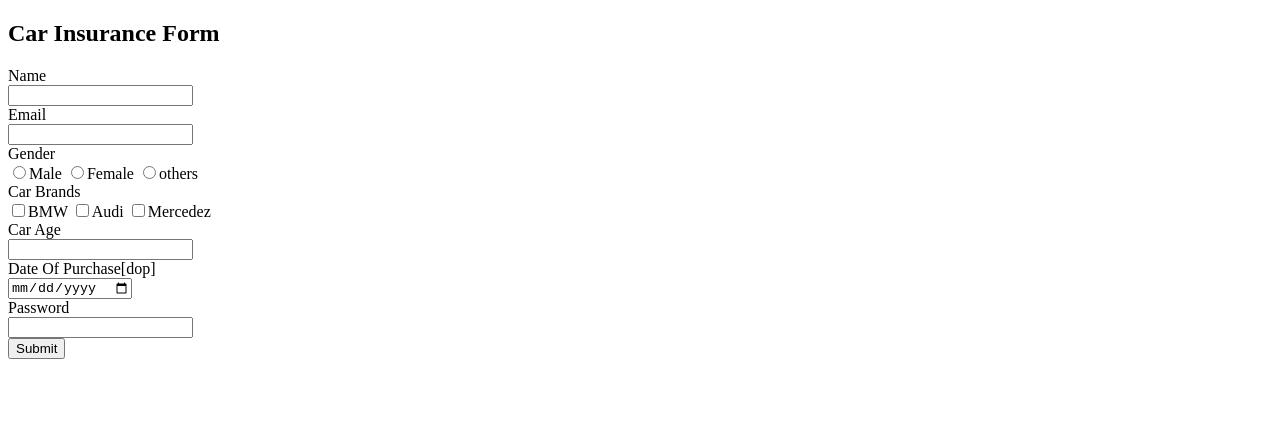
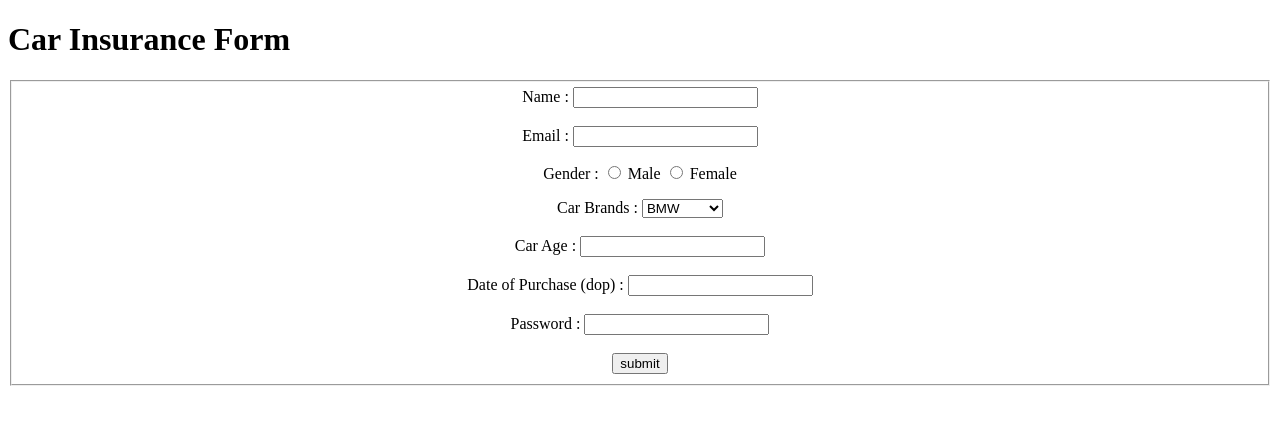
Before and after one commit to acciojob/car-insurance-form-saajanrana, a website: page main.html in a window 1280 px wide. Drawn offline with Linux system fonts and the light colour scheme.

Commit message:
created a submission

```diff
--- a/main.html
+++ b/main.html
@@ -7,45 +7,34 @@
 </head>
 
 <body>
-	 <h2> Car Insurance Form</h2>
-        <form>
-           <div>
-            <div > <label for="name">Name</label></div>
-        <input type="text"  id="name">  </div>
-        <div>
-            <div> <label for="email"> Email</label></div>
-            <input type="email" id="email">
-        </div>
-        <div>
-            <div> <label for="gender"> Gender</label></div>
-            <input type="radio" name="gender">Male
-            <input type="radio" name="gender">Female
-            <input type="radio" name="gender">others
-        </div>
-            <div>
-                <div> <label for="cars">Car Brands</label></div>
-                <input type="checkbox" name="BMW">BMW
-                <input type="checkbox" name="Audi">Audi
-                <input type="checkbox" name="Mercedez">Mercedez
+	<h1>Car Insurance Form</h1>
+	<form action="/action_page.php" method="post">
+	<center><fieldset>
 
-            </div>
-            <div>
-                <div> <label for="carage">Car Age</label></div>
-                <input type="number"  id="carage">
-            </div>
-            <div>
-                <div> <label for="dop">Date Of Purchase[dop]</label></div>
-                <input type="date"  id="dop">
-            </div>
-            <div>
-                <div> <label for="password">Password</label></div>
-                <input type="password"  id="password">
-            </div>
-            <div>
-                <input type="submit"  id="submit">
-            </div>
+		<label for="name">Name :  </label>
+		<input type="text" id="name" name="Name" required><br><br>
+		<label for="email">Email :  </label>
+		<input type="text" id="email" name="email" required><br>
+		<p>Gender :  <input type="radio" name="gender" required>
+			<label for="male">Male</label>
+			<input type="radio" name="gender" required>
+			<label for="female">Female</label></p>
+		    <label for="cars">Car Brands :  </label>
+		    <select id="cars">
+			<option label="BMW">BMW</option>
+			<option label="Audi">Audi</option>
+			<option label="Mercedez">Mercedez</option>
+			</select><br><br>
+		    <label for="carage">Car Age :  </label>
+			<input type="text" id="carage" name="carage" required><br><br>
+		    <label for="dop">Date of Purchase (dop) :  </label>
+			<input type="text" id="dop" name="dop" required><br><br>
+            <label for="password">Password :  </label>
+			<input type="text" id="password" name="password" required><br><br>
+		    <button type="submit">submit</button>
 
-        </form>
+	</fieldset></center>
+	</form>
     <script type="text/javascript" src="./script.js">
 </script>
 
```
